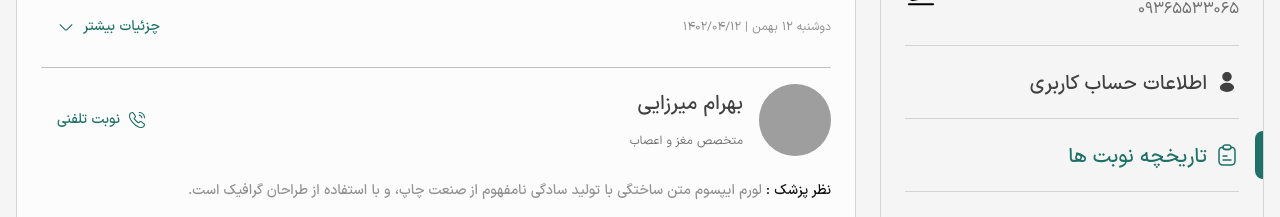
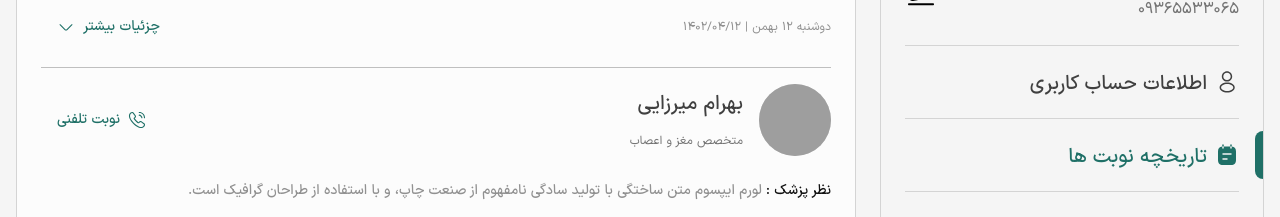
Before and after one commit to amirht-dev/nobito, a Next.js app: page /dashboard/history-of-turns in a window 1280 px wide. Shown: the part 531-748 px from the top of the page. Built offline with nearby package versions, Linux system fonts and the light colour scheme; grey boxes are pictures that could not be loaded.

Commit message:
add disactive and active for dashboard sidebar links

```diff
--- a/src/components/atoms/NavLink/index.tsx
+++ b/src/components/atoms/NavLink/index.tsx
@@ -22,7 +22,7 @@ const NavLink = ({ className, activeClassNames, ...props }: NavLinkProps) => {
     <Link
       {...props}
       aria-selected={isActive}
-      data-active={isActive}
+      data-state={isActive ? "active" : "disactive"}
       className={resultClass}
     />
   );
--- /dev/null
+++ b/src/components/atoms/icons/Content-Edit/NoteText/index.tsx
@@ -0,0 +1,74 @@
+import type { SVGIconProps } from "@/types/utils";
+import { forwardRef } from "react";
+
+export const NoteText_Bold = forwardRef<SVGSVGElement, SVGIconProps>(
+  ({ fillPath = "currentColor", ...props }, ref) => {
+    return (
+      <svg
+        width="24"
+        height="24"
+        viewBox="0 0 24 24"
+        fill="none"
+        xmlns="http://www.w3.org/2000/svg"
+        {...props}
+        ref={ref}
+      >
+        <path
+          d="M8.75 3.5V2C8.75 1.59 8.41 1.25 8 1.25C7.59 1.25 7.25 1.59 7.25 2V3.56C7.5 3.53 7.73 3.5 8 3.5H8.75Z"
+          fill={fillPath}
+        />
+        <path
+          d="M16.75 3.56V2C16.75 1.59 16.41 1.25 16 1.25C15.59 1.25 15.25 1.59 15.25 2V3.5H16C16.27 3.5 16.5 3.53 16.75 3.56Z"
+          fill={fillPath}
+        />
+        <path
+          d="M16.75 3.56V5C16.75 5.41 16.41 5.75 16 5.75C15.59 5.75 15.25 5.41 15.25 5V3.5H8.75V5C8.75 5.41 8.41 5.75 8 5.75C7.59 5.75 7.25 5.41 7.25 5V3.56C4.3 3.83 3 5.73 3 8.5V17C3 20 4.5 22 8 22H16C19.5 22 21 20 21 17V8.5C21 5.73 19.7 3.83 16.75 3.56ZM12 16.75H8C7.59 16.75 7.25 16.41 7.25 16C7.25 15.59 7.59 15.25 8 15.25H12C12.41 15.25 12.75 15.59 12.75 16C12.75 16.41 12.41 16.75 12 16.75ZM16 11.75H8C7.59 11.75 7.25 11.41 7.25 11C7.25 10.59 7.59 10.25 8 10.25H16C16.41 10.25 16.75 10.59 16.75 11C16.75 11.41 16.41 11.75 16 11.75Z"
+          fill={fillPath}
+        />
+      </svg>
+    );
+  },
+);
+NoteText_Bold.displayName = "NoteText_Bold";
+
+export const NoteText_Outline = forwardRef<SVGSVGElement, SVGIconProps>(
+  ({ fillPath = "currentColor", ...props }, ref) => {
+    return (
+      <svg
+        width="24"
+        height="24"
+        viewBox="0 0 24 24"
+        fill="none"
+        xmlns="http://www.w3.org/2000/svg"
+        {...props}
+        ref={ref}
+      >
+        <path
+          d="M8 5.75C7.59 5.75 7.25 5.41 7.25 5V2C7.25 1.59 7.59 1.25 8 1.25C8.41 1.25 8.75 1.59 8.75 2V5C8.75 5.41 8.41 5.75 8 5.75Z"
+          fill={fillPath}
+        />
+        <path
+          d="M16 5.75C15.59 5.75 15.25 5.41 15.25 5V2C15.25 1.59 15.59 1.25 16 1.25C16.41 1.25 16.75 1.59 16.75 2V5C16.75 5.41 16.41 5.75 16 5.75Z"
+          fill={fillPath}
+        />
+        <path
+          d="M16 22.75H8C4.35 22.75 2.25 20.65 2.25 17V8.5C2.25 4.85 4.35 2.75 8 2.75H16C19.65 2.75 21.75 4.85 21.75 8.5V17C21.75 20.65 19.65 22.75 16 22.75ZM8 4.25C5.14 4.25 3.75 5.64 3.75 8.5V17C3.75 19.86 5.14 21.25 8 21.25H16C18.86 21.25 20.25 19.86 20.25 17V8.5C20.25 5.64 18.86 4.25 16 4.25H8Z"
+          fill={fillPath}
+        />
+        <path
+          d="M16 11.75H8C7.59 11.75 7.25 11.41 7.25 11C7.25 10.59 7.59 10.25 8 10.25H16C16.41 10.25 16.75 10.59 16.75 11C16.75 11.41 16.41 11.75 16 11.75Z"
+          fill={fillPath}
+        />
+        <path
+          d="M12 16.75H8C7.59 16.75 7.25 16.41 7.25 16C7.25 15.59 7.59 15.25 8 15.25H12C12.41 15.25 12.75 15.59 12.75 16C12.75 16.41 12.41 16.75 12 16.75Z"
+          fill={fillPath}
+        />
+      </svg>
+    );
+  },
+);
+NoteText_Outline.displayName = "NoteText_Outline";
+
+const NoteText = { Outline: NoteText_Outline, Bold: NoteText_Bold };
+
+export default NoteText;
--- a/src/components/atoms/icons/Users/Frame/index.tsx
+++ b/src/components/atoms/icons/Users/Frame/index.tsx
@@ -27,6 +27,32 @@ export const Frame_Bold = forwardRef<SVGSVGElement, SVGIconProps>(
 );
 Frame_Bold.displayName = "Frame_Bold";
 
-const Frame = { Bold: Frame_Bold };
+export const Frame_Outline = forwardRef<SVGSVGElement, SVGIconProps>(
+  ({ fillPath = "currentColor", ...props }, ref) => {
+    return (
+      <svg
+        width="24"
+        height="24"
+        viewBox="0 0 24 24"
+        fill="none"
+        xmlns="http://www.w3.org/2000/svg"
+        {...props}
+        ref={ref}
+      >
+        <path
+          d="M12.1601 11.62C12.1301 11.62 12.1101 11.62 12.0801 11.62C12.0301 11.61 11.9601 11.61 11.9001 11.62C9.00006 11.53 6.81006 9.25 6.81006 6.44C6.81006 3.58 9.14006 1.25 12.0001 1.25C14.8601 1.25 17.1901 3.58 17.1901 6.44C17.1801 9.25 14.9801 11.53 12.1901 11.62C12.1801 11.62 12.1701 11.62 12.1601 11.62ZM12.0001 2.75C9.97006 2.75 8.31006 4.41 8.31006 6.44C8.31006 8.44 9.87006 10.05 11.8601 10.12C11.9101 10.11 12.0501 10.11 12.1801 10.12C14.1401 10.03 15.6801 8.42 15.6901 6.44C15.6901 4.41 14.0301 2.75 12.0001 2.75Z"
+          fill={fillPath}
+        />
+        <path
+          d="M12.1701 22.55C10.2101 22.55 8.2401 22.05 6.7501 21.05C5.3601 20.13 4.6001 18.87 4.6001 17.5C4.6001 16.13 5.3601 14.86 6.7501 13.93C9.7501 11.94 14.6101 11.94 17.5901 13.93C18.9701 14.85 19.7401 16.11 19.7401 17.48C19.7401 18.85 18.9801 20.12 17.5901 21.05C16.0901 22.05 14.1301 22.55 12.1701 22.55ZM7.5801 15.19C6.6201 15.83 6.1001 16.65 6.1001 17.51C6.1001 18.36 6.6301 19.18 7.5801 19.81C10.0701 21.48 14.2701 21.48 16.7601 19.81C17.7201 19.17 18.2401 18.35 18.2401 17.49C18.2401 16.64 17.7101 15.82 16.7601 15.19C14.2701 13.53 10.0701 13.53 7.5801 15.19Z"
+          fill={fillPath}
+        />
+      </svg>
+    );
+  },
+);
+Frame_Outline.displayName = "Frame_Outline";
+
+const Frame = { Bold: Frame_Bold, Outline: Frame_Outline };
 
 export default Frame;
--- a/src/components/molcules/DashboardSidebar/index.tsx
+++ b/src/components/molcules/DashboardSidebar/index.tsx
@@ -43,14 +43,19 @@ const DashboardSidebar = forwardRef<
           <li key={idx} className="py-6">
             <NavLink
               href={item.href}
-              className="flex items-center gap-2 text-body-1 font-medium leading-none"
+              className="group flex items-center gap-2 text-body-1 font-medium leading-none"
               activeClassNames={{
                 default: "text-black-400",
                 active:
                   "text-primary-500 before:absolute before:h-12 before:w-2 before:-translate-x-6 before:rounded-e-full before:bg-primary-500 rtl:before:translate-x-6",
               }}
             >
-              <Slot className="size-6">{item.icon}</Slot>
+              <Slot className="size-6 group-data-[state=active]:hidden">
+                {item.icons.disactive}
+              </Slot>
+              <Slot className="size-6 group-data-[state=disactive]:hidden">
+                {item.icons.active}
+              </Slot>
               <span className="-mb-1">{item.label}</span>
             </NavLink>
           </li>
--- a/src/constants/dashboard.tsx
+++ b/src/constants/dashboard.tsx
@@ -1,16 +1,28 @@
-import { Note_Outline } from "@/components/atoms/icons/Content-Edit/Note";
-import { Frame_Bold } from "@/components/atoms/icons/Users/Frame";
+import {
+  NoteText_Bold,
+  NoteText_Outline,
+} from "@/components/atoms/icons/Content-Edit/NoteText";
+import {
+  Frame_Bold,
+  Frame_Outline,
+} from "@/components/atoms/icons/Users/Frame";
 
 export const dashboardNavItems = {
   account: {
     label: "اطلاعات حساب کاربری",
-    icon: <Frame_Bold />,
+    icons: {
+      disactive: <Frame_Outline />,
+      active: <Frame_Bold />,
+    },
     href: "/dashboard/account",
     breadcrumbLabel: "اطاعات کاربری",
   },
   "history-of-turns": {
     label: "تاریخچه نوبت ها",
-    icon: <Note_Outline />,
+    icons: {
+      disactive: <NoteText_Outline />,
+      active: <NoteText_Bold />,
+    },
     href: "/dashboard/history-of-turns",
     breadcrumbLabel: "تاریخچه نوبت ها",
   },
```
